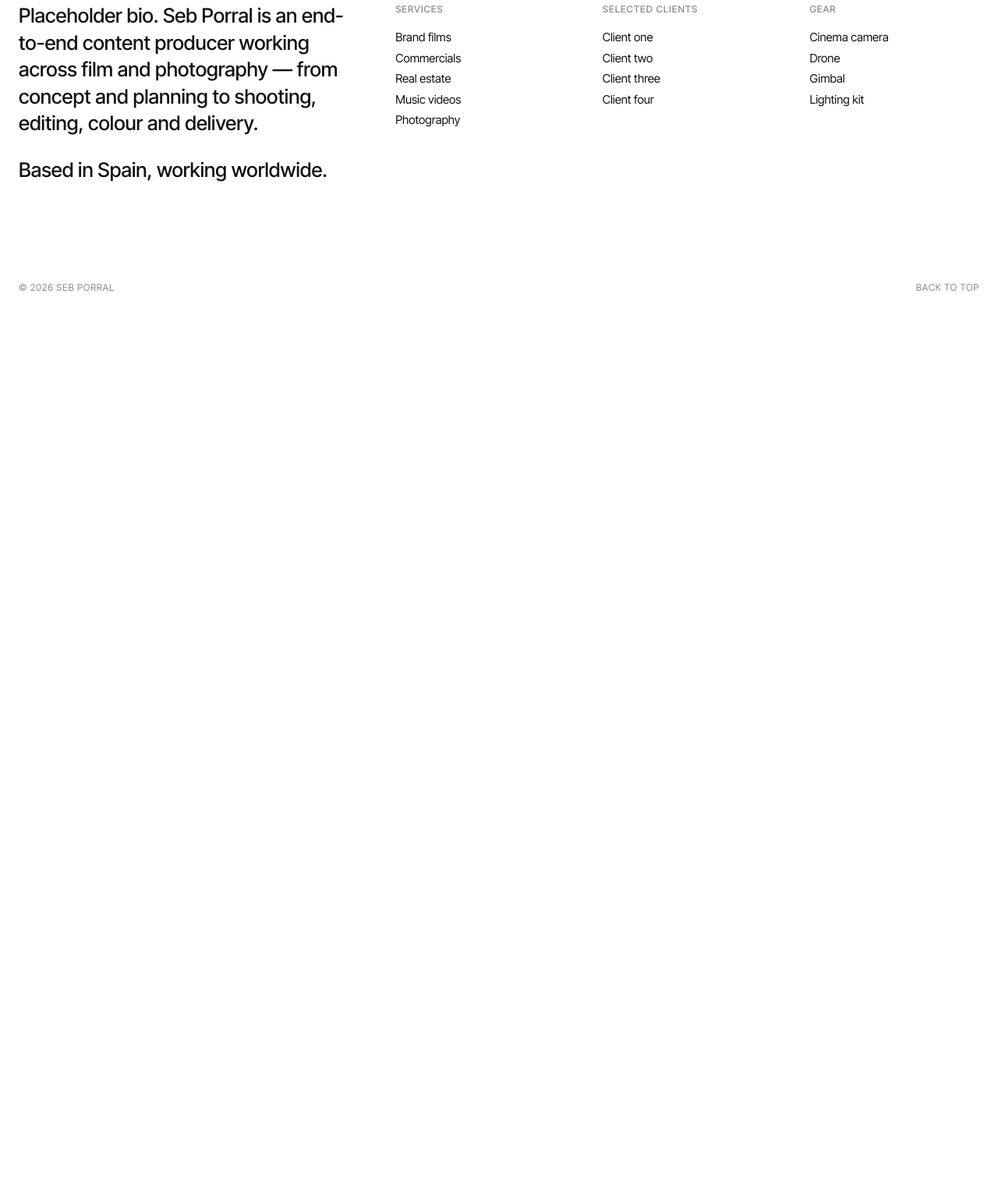
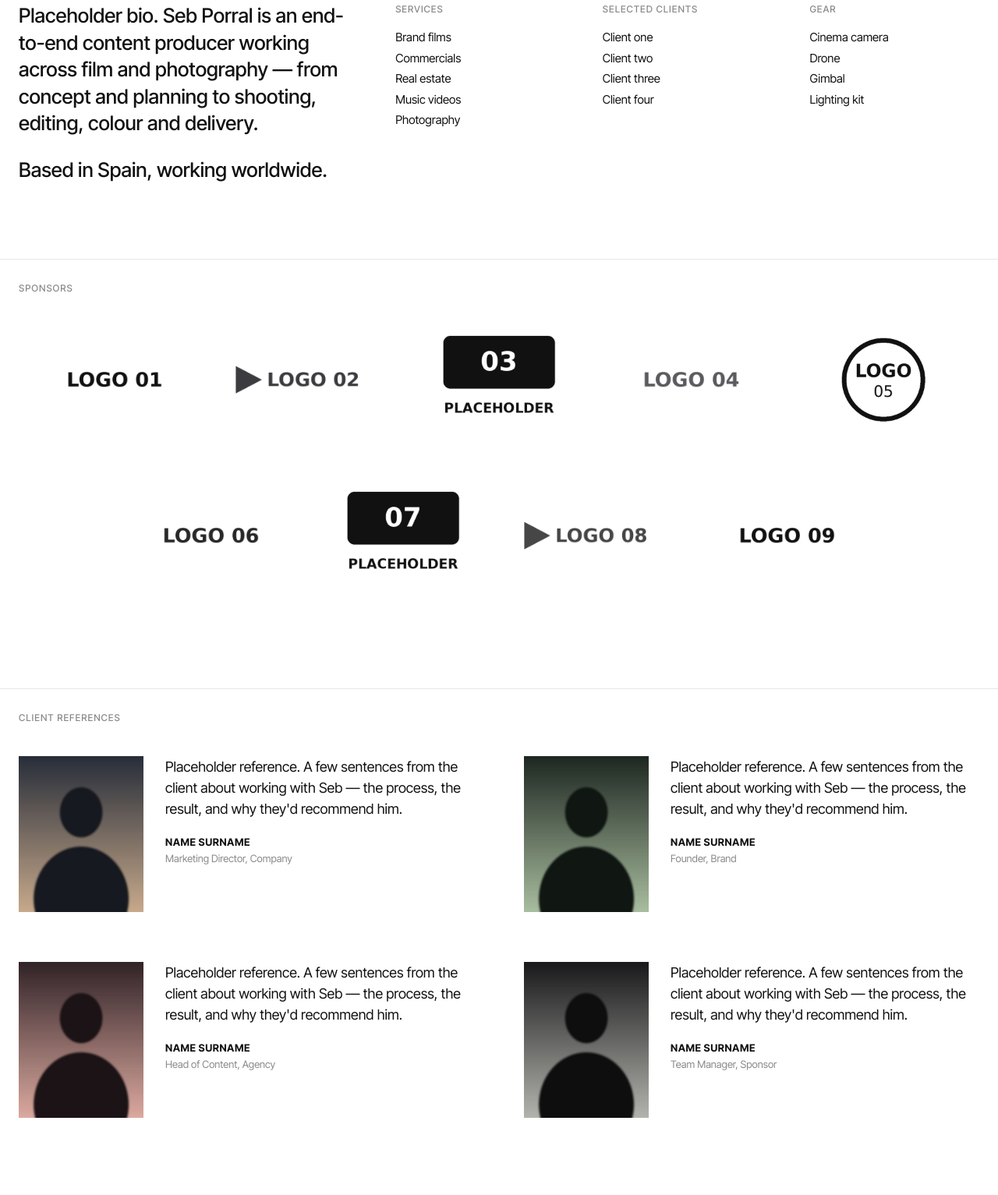
Before and after one commit to junedmto/seb, a plain HTML site: page about.html in a window 1280 px wide. Shown: the part 765-2298 px from the top of the page at 78% size. Before the commit the page ends 1171 px from the top, so only its background shows below. Drawn offline with nearby package versions, Linux system fonts and the light colour scheme.

Commit message:
About page: sponsors & references

```diff
--- a/content/about.json
+++ b/content/about.json
@@ -14,5 +14,45 @@
       "heading": "Gear",
       "text": "Cinema camera\n\nDrone\n\nGimbal\n\nLighting kit"
     }
+  ],
+  "sponsors_heading": "Sponsors",
+  "sponsors_per_row": 5,
+  "sponsors": [
+    "/images/uploads/logo-01.png",
+    "/images/uploads/logo-02.png",
+    "/images/uploads/logo-03.png",
+    "/images/uploads/logo-04.png",
+    "/images/uploads/logo-05.png",
+    "/images/uploads/logo-06.png",
+    "/images/uploads/logo-07.png",
+    "/images/uploads/logo-08.png",
+    "/images/uploads/logo-09.png"
+  ],
+  "references_heading": "Client references",
+  "references": [
+    {
+      "image": "/images/uploads/reference-1.jpg",
+      "text": "Placeholder reference. A few sentences from the client about working with Seb — the process, the result, and why they'd recommend him.",
+      "name": "Name Surname",
+      "role": "Marketing Director, Company"
+    },
+    {
+      "image": "/images/uploads/reference-2.jpg",
+      "text": "Placeholder reference. A few sentences from the client about working with Seb — the process, the result, and why they'd recommend him.",
+      "name": "Name Surname",
+      "role": "Founder, Brand"
+    },
+    {
+      "image": "/images/uploads/reference-3.jpg",
+      "text": "Placeholder reference. A few sentences from the client about working with Seb — the process, the result, and why they'd recommend him.",
+      "name": "Name Surname",
+      "role": "Head of Content, Agency"
+    },
+    {
+      "image": "/images/uploads/reference-4.jpg",
+      "text": "Placeholder reference. A few sentences from the client about working with Seb — the process, the result, and why they'd recommend him.",
+      "name": "Name Surname",
+      "role": "Team Manager, Sponsor"
+    }
   ]
 }
--- a/css/style.css
+++ b/css/style.css
@@ -213,6 +213,39 @@
 }
 .about-col p { margin: 0 0 4px; }
 
+/* Sponsors + references sit under the bio, each with a thin line above */
+.about-section { border-top: 1px solid var(--line); padding: 28px var(--pad) 96px; }
+.section-label { margin-bottom: 8px; }
+
+/* Sponsor logos: equal cells, logos centred and scaled to fit.
+   --per-row comes from the admin. A shorter last row is centred. */
+.logo-grid { display: flex; flex-wrap: wrap; justify-content: center; }
+.logo-cell {
+  flex: 0 0 calc(100% / var(--per-row));
+  height: 200px;
+  display: flex; align-items: center; justify-content: center;
+  padding: 40px 28px;
+}
+.logo-cell img {
+  max-width: 100%;
+  max-height: 100%;
+  object-fit: contain;
+}
+
+/* Client references: two per row on wide screens, one on smaller ones */
+.references {
+  display: grid;
+  grid-template-columns: 1fr 1fr;
+  column-gap: 64px;
+  row-gap: 64px;
+  padding-top: 32px;
+}
+.reference { display: grid; grid-template-columns: 160px 1fr; gap: 28px; align-items: start; }
+.reference-img img { width: 100%; aspect-ratio: 4 / 5; object-fit: cover; }
+.reference-text { font-size: 18px; line-height: 1.5; margin-bottom: 20px; }
+.reference-name { font-weight: 700; text-transform: uppercase; letter-spacing: 0.04em; font-size: 13px; margin: 0; }
+.reference-role { color: var(--muted); font-size: 13px; margin: 2px 0 0; }
+
 /* ---------- 8. Contact page ---------- */
 .contact { padding: 72px var(--pad) 96px; }
 .contact-intro { font-size: clamp(20px, 2vw, 28px); font-weight: 500; margin-bottom: 20px; }
@@ -277,6 +310,14 @@
 @media (max-width: 1100px) {
   .about-grid { grid-template-columns: 1fr 1fr 1fr; }
   .about-bio { grid-column: 1 / -1; }
+  .references { grid-template-columns: 1fr; }
+  .logo-cell { flex-basis: calc(100% / min(var(--per-row), 4)); height: 170px; }
+}
+@media (max-width: 700px) {
+  .logo-cell { flex-basis: 50%; height: 120px; padding: 24px 20px; }
+  .reference { grid-template-columns: 96px 1fr; gap: 18px; }
+  .reference-text { font-size: 16px; }
+  .about-section { padding-bottom: 64px; }
 }
 @media (max-width: 900px) {
   :root { --pad: 18px; --header-h: 72px; }
--- a/js/about.js
+++ b/js/about.js
@@ -1,9 +1,12 @@
 /* =========================================================
    about.js — About page
-   Full-width photo, then a large bio next to short lists
-   (services, clients, gear…) — all editable in the admin.
+   1. Full-width photo
+   2. Large bio next to short lists (services, clients, gear…)
+   3. Sponsors: logo grid (logos per row set in the admin)
+   4. Client references: image, quote, name and title
+   Everything is editable in the admin under Site → About page.
    ========================================================= */
-import { getJSON, src, md, esc, buildHeader, buildFooter, showError } from "./common.js";
+import { getJSON, src, imageList, md, esc, buildHeader, buildFooter, showError } from "./common.js";
 
 buildHeader("about");
 buildFooter();
@@ -12,8 +15,12 @@
 
 try {
   const a = await getJSON("content/about.json");
+  const logos = imageList(a.sponsors);
+  const refs = a.references || [];
+
   main.innerHTML = `
     ${a.image ? `<section class="about-hero"><img src="${esc(src(a.image))}" alt=""></section>` : ""}
+
     <section class="about-grid">
       <div class="about-bio">${md(a.bio)}</div>
       ${(a.columns || []).map((c) => `
@@ -21,7 +28,31 @@
           <h3>${esc(c.heading)}</h3>
           ${md(c.text)}
         </div>`).join("")}
-    </section>`;
+    </section>
+
+    ${logos.length ? `
+    <section class="about-section">
+      <h3 class="label section-label">${esc(a.sponsors_heading || "Sponsors")}</h3>
+      <div class="logo-grid" style="--per-row:${Number(a.sponsors_per_row) || 5}">
+        ${logos.map((l) => `<div class="logo-cell"><img src="${esc(src(l))}" alt="" loading="lazy"></div>`).join("")}
+      </div>
+    </section>` : ""}
+
+    ${refs.length ? `
+    <section class="about-section">
+      <h3 class="label section-label">${esc(a.references_heading || "Client references")}</h3>
+      <div class="references">
+        ${refs.map((r) => `
+          <article class="reference">
+            ${r.image ? `<div class="reference-img"><img src="${esc(src(r.image))}" alt="${esc(r.name)}" loading="lazy"></div>` : ""}
+            <div class="reference-body">
+              <div class="reference-text">${md(r.text)}</div>
+              <p class="reference-name">${esc(r.name)}</p>
+              <p class="reference-role">${esc(r.role)}</p>
+            </div>
+          </article>`).join("")}
+      </div>
+    </section>` : ""}`;
 } catch (err) {
   showError(main, err);
 }
```
Also changed, not shown: images/uploads/logo-01.png (added), images/uploads/logo-02.png (added), images/uploads/logo-03.png (added), images/uploads/logo-04.png (added), images/uploads/logo-05.png (added), images/uploads/logo-06.png (added), images/uploads/logo-07.png (added), images/uploads/logo-08.png (added), images/uploads/logo-09.png (added), images/uploads/reference-1.jpg (added), images/uploads/reference-2.jpg (added), images/uploads/reference-3.jpg (added), images/uploads/reference-4.jpg (added), 3 other files.
